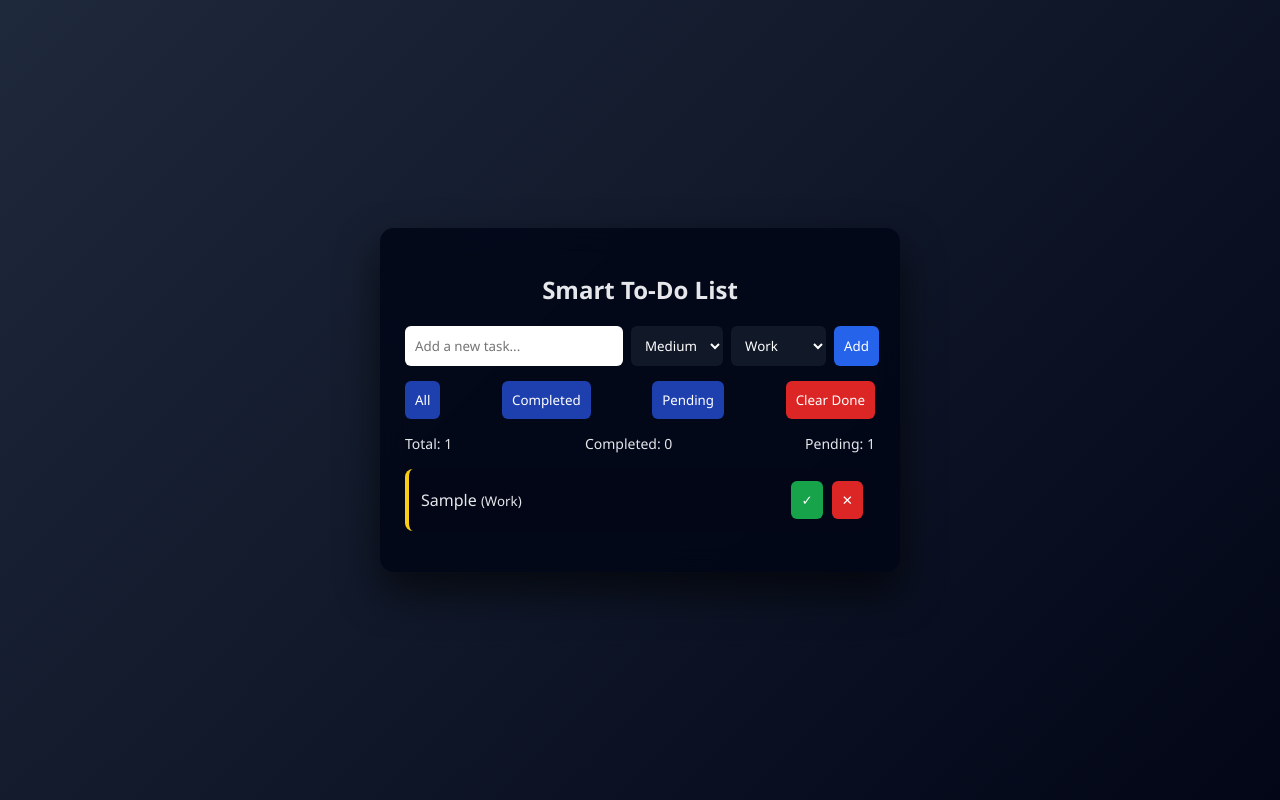
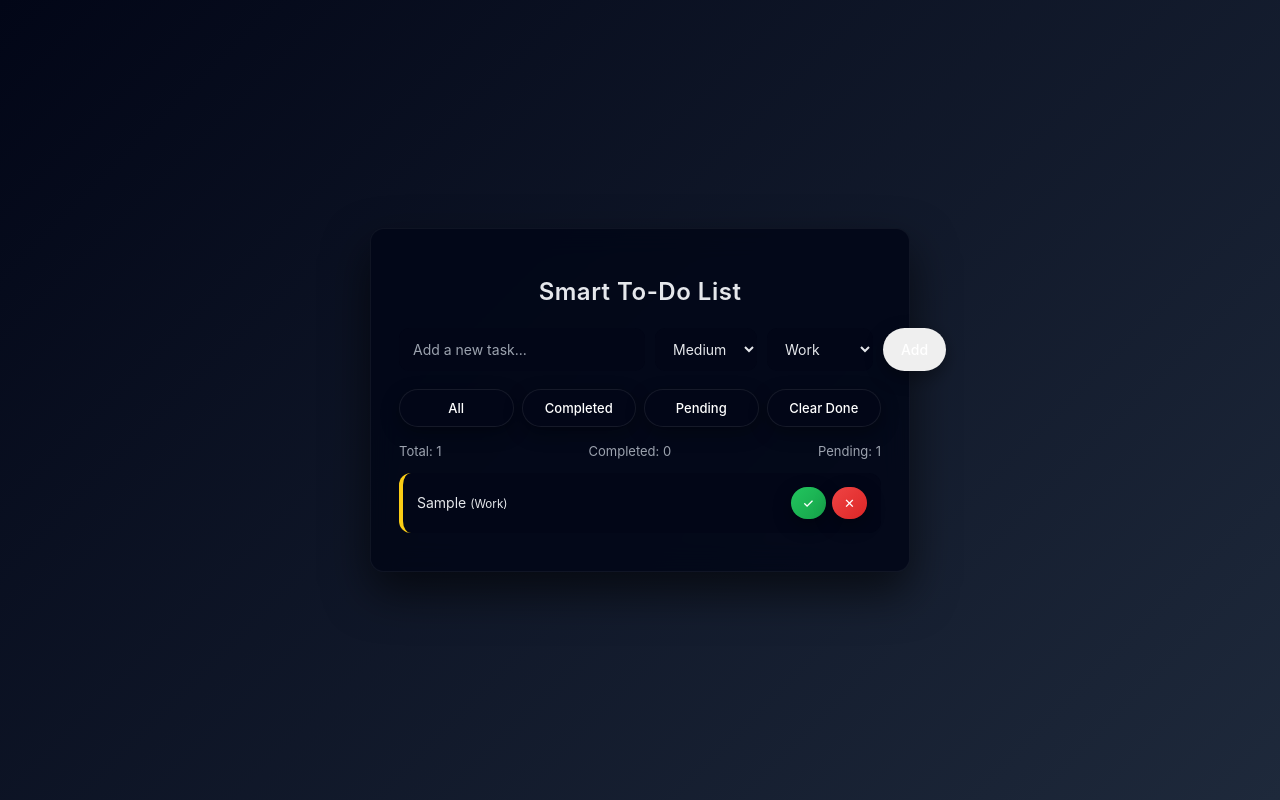
Before and after one commit to ambaskaryash/to-do-list, a plain HTML site: page index.html in a window 1280 px wide. Both pictures are taken after typing "Sample" into the empty fields and a click on the button "Add". Drawn offline with Linux system fonts and the light colour scheme.

Commit message:
upgraded the stlying of the whole project

```diff
--- a/style.css
+++ b/style.css
@@ -1,124 +1,247 @@
+/* =========================
+   Global Reset & Variables
+========================= */
+:root {
+  --bg-dark: #020617;
+  --card-bg: rgba(2, 6, 23, 0.85);
+  --primary: linear-gradient(135deg, #3b82f6, #2563eb);
+  --success: linear-gradient(135deg, #22c55e, #16a34a);
+  --danger: linear-gradient(135deg, #ef4444, #dc2626);
+  --warning: linear-gradient(135deg, #facc15, #eab308);
+  --text-light: #e5e7eb;
+  --text-muted: #9ca3af;
+  --radius: 14px;
+  --shadow: 0 20px 45px rgba(0, 0, 0, 0.6);
+}
+
 * {
   box-sizing: border-box;
-  font-family: "Segoe UI", sans-serif;
+  font-family: "Inter", "Segoe UI", system-ui, sans-serif;
 }
 
+/* =========================
+   Page Background
+========================= */
 body {
-  background: linear-gradient(135deg, #1e293b, #020617);
   min-height: 100vh;
+  margin: 0;
   display: flex;
   justify-content: center;
   align-items: center;
-  margin: 0;
-  color: #e5e7eb;
+  background: linear-gradient(135deg, #020617, #1e293b);
+  color: var(--text-light);
 }
 
+/* =========================
+   Main Card
+========================= */
 .todo-container {
-  background: rgba(2, 6, 23, 0.85);
-  backdrop-filter: blur(12px);
   width: 100%;
-  max-width: 520px;
-  padding: 25px;
-  border-radius: 14px;
-  box-shadow: 0 20px 40px rgba(0, 0, 0, 0.6);
+  max-width: 540px;
+  padding: 28px;
+  border-radius: var(--radius);
+  background: var(--card-bg);
+  backdrop-filter: blur(14px);
+  box-shadow: var(--shadow);
+  border: 1px solid rgba(255, 255, 255, 0.05);
 }
 
 h2 {
   text-align: center;
-  margin-bottom: 20px;
+  font-weight: 600;
+  letter-spacing: 0.5px;
+  margin-bottom: 22px;
 }
 
+/* =========================
+   Input Section
+========================= */
 .input-group {
   display: flex;
-  gap: 8px;
-  margin-bottom: 15px;
+  gap: 10px;
+  margin-bottom: 18px;
 }
 
 input,
-select,
-button {
-  padding: 10px;
-  border-radius: 6px;
+select {
+  flex: 1;
+  padding: 12px 14px;
+  border-radius: 10px;
   border: none;
+  background: #020617;
+  color: var(--text-light);
   outline: none;
+  font-size: 14px;
 }
 
-input {
-  flex: 1;
+input::placeholder {
+  color: var(--text-muted);
 }
 
 select {
-  background: #111827;
-  color: white;
-}
-
-button {
-  background: #2563eb;
-  color: white;
   cursor: pointer;
 }
 
-button:hover {
-  opacity: 0.9;
+/* =========================
+   Buttons (Global)
+========================= */
+button {
+  padding: 12px 18px;
+  border-radius: 999px;
+  border: none;
+  cursor: pointer;
+  font-size: 14px;
+  font-weight: 500;
+  color: white;
+  transition: all 0.25s ease;
+  display: inline-flex;
+  align-items: center;
+  justify-content: center;
+  gap: 6px;
+  box-shadow: 0 6px 18px rgba(0, 0, 0, 0.35);
 }
 
+button:active {
+  transform: scale(0.96);
+}
+
+/* Button Variants */
+button.primary {
+  background: var(--primary);
+}
+
+button.success {
+  background: var(--success);
+}
+
+button.danger {
+  background: var(--danger);
+}
+
+button.warning {
+  background: var(--warning);
+}
+
+button:hover {
+  filter: brightness(1.1);
+}
+
+/* =========================
+   Filter Buttons
+========================= */
 .filters {
   display: flex;
+  gap: 8px;
   justify-content: space-between;
-  margin: 15px 0;
+  margin: 16px 0;
 }
 
 .filters button {
-  background: #1e40af;
+  flex: 1;
+  padding: 10px;
+  font-size: 13px;
+  background: #020617;
+  border: 1px solid rgba(255, 255, 255, 0.08);
 }
 
-.filters .danger {
-  background: #dc2626;
+.filters button:hover {
+  background: rgba(255, 255, 255, 0.05);
 }
 
+/* =========================
+   Stats
+========================= */
 .stats {
   display: flex;
   justify-content: space-between;
-  font-size: 14px;
-  margin-bottom: 10px;
+  font-size: 13px;
+  color: var(--text-muted);
+  margin-bottom: 14px;
 }
 
+/* =========================
+   Task List
+========================= */
 ul {
   list-style: none;
   padding: 0;
+  margin: 0;
 }
 
 li {
-  background: #020617;
-  padding: 12px;
-  border-radius: 8px;
-  margin-bottom: 10px;
   display: flex;
   justify-content: space-between;
   align-items: center;
+  padding: 14px;
+  margin-bottom: 10px;
+  border-radius: 12px;
+  background: #020617;
   border-left: 4px solid;
+  transition: transform 0.2s ease, box-shadow 0.2s ease;
 }
 
+li:hover {
+  transform: translateY(-2px);
+  box-shadow: 0 10px 20px rgba(0, 0, 0, 0.35);
+}
+
+li span {
+  font-size: 14px;
+}
+
+/* Priority Colors */
 li.low {
   border-color: #22c55e;
 }
+
 li.medium {
   border-color: #facc15;
 }
+
 li.high {
   border-color: #ef4444;
 }
 
+/* Completed Task */
 li.completed span {
   text-decoration: line-through;
   opacity: 0.6;
 }
 
-.actions button {
-  margin-left: 5px;
-  background: #16a34a;
+/* =========================
+   Task Actions
+========================= */
+.actions {
+  display: flex;
+  gap: 6px;
 }
 
-.actions .delete {
-  background: #dc2626;
+.actions button {
+  padding: 8px 12px;
+  font-size: 13px;
 }
+
+.actions button:first-child {
+  background: var(--success);
+}
+
+.actions button:last-child {
+  background: var(--danger);
+}
+
+/* =========================
+   Responsive
+========================= */
+@media (max-width: 520px) {
+  .input-group {
+    flex-direction: column;
+  }
+
+  .filters {
+    flex-direction: column;
+  }
+
+  button {
+    width: 100%;
+  }
+}
```
